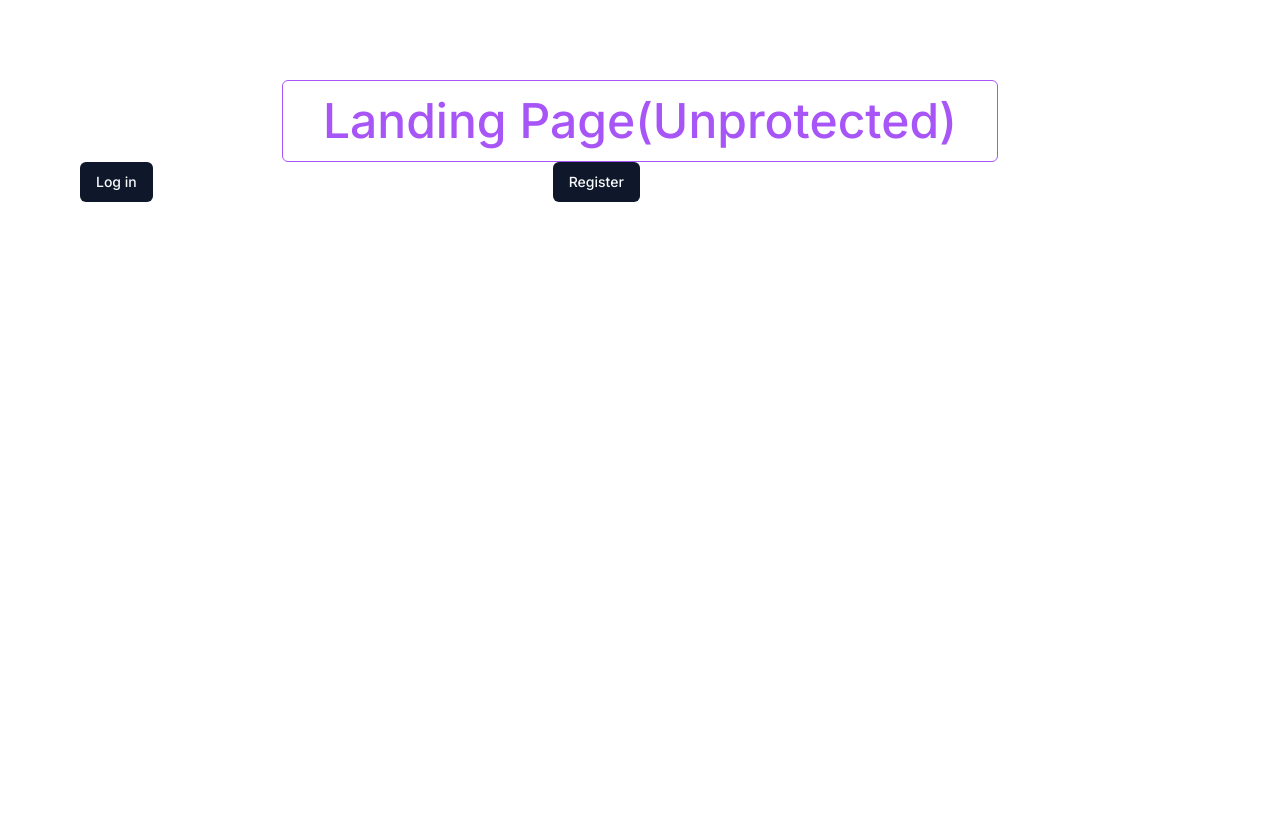
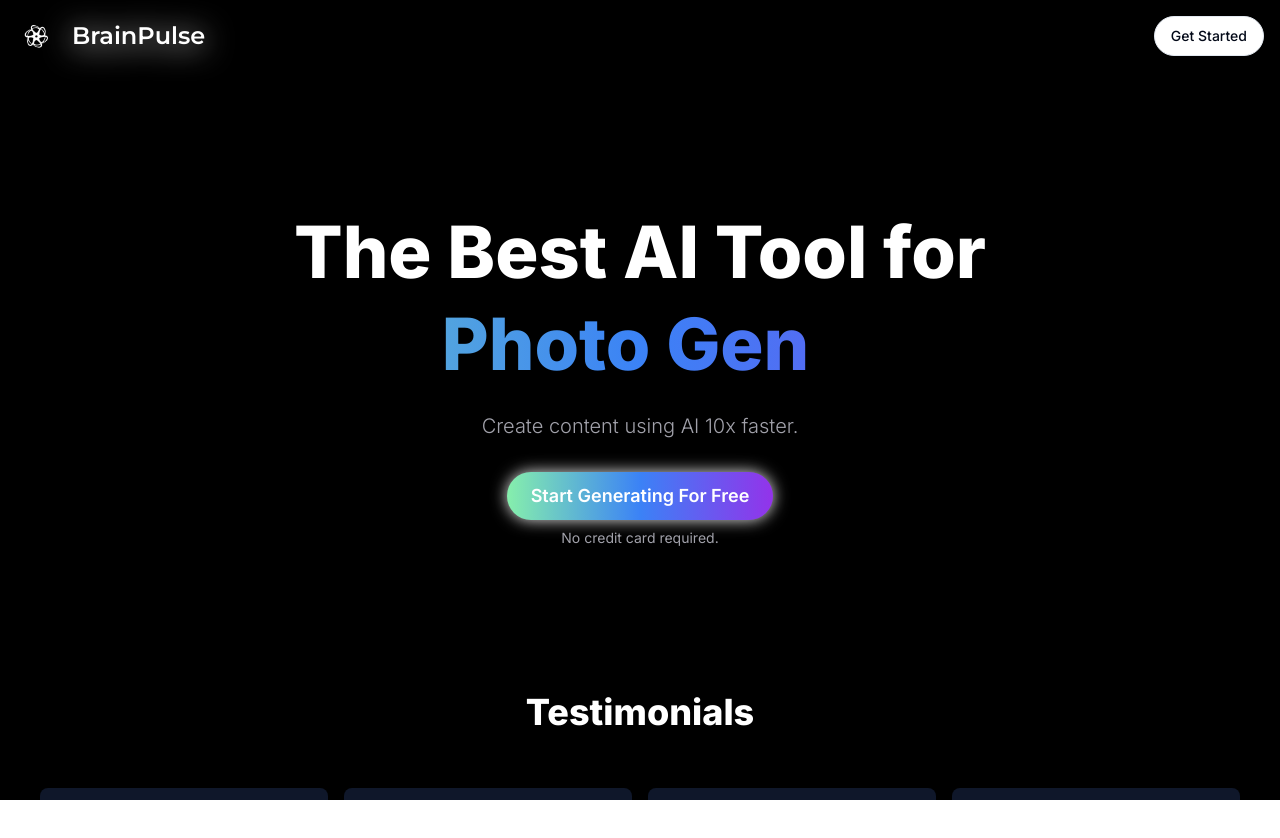
Before and after one commit to marovichn/SaaS-Project, a Next.js app: page / in a window 1280 px wide. Shown: the top 838 px of the page. After the commit the page ends 800 px from the top, so only its background shows below. Built offline with nearby package versions, Linux system fonts and the light colour scheme; no server answers.

Commit message:
Landing page

```diff
--- /dev/null
+++ b/app/(landing)/layout.tsx
@@ -0,0 +1,15 @@
+import React, { FC } from "react";
+
+interface layoutProps {
+  children: React.ReactNode;
+}
+
+const layout: FC<layoutProps> = ({ children }) => {
+  return <main className='h-full bg-black overflow-auto'>
+    <div className="mx-auto max-w-screen-xl h-full w-full">
+        {children}
+    </div>
+  </main>;
+};
+
+export default layout;
--- a/app/(landing)/page.tsx
+++ b/app/(landing)/page.tsx
@@ -1,23 +1,13 @@
-import { Button } from "@/components/ui/button";
-import Link from "next/link";
+import {LandingContent} from "@/components/LandingContent";
+import {LandingHero} from "@/components/LandingHero";
+import {LandingNavbar} from "@/components/LandingNavbar";
 
 export default function Home() {
   return (
-    <>
-      <p className='text-6xl text-purple-500 flex items-center  justify-center mt-20'>
-        <Button
-          className='p-10 text-5xl text-purple-500 border-purple-500 hover:border-slate-200'
-          variant='outline'
-        >
-          Landing Page(Unprotected)
-        </Button>
-      </p>
-      <Link href='/sign-in' className="ml-20">
-        <Button>Log in</Button>
-      </Link >
-      <Link className="ml-[400px]" href='/sign-up'>
-        <Button>Register</Button>
-      </Link>
-    </>
+    <div className='h-full '>
+      <LandingNavbar />
+      <LandingHero />
+      <LandingContent />
+    </div>
   );
 }
--- a/app/globals.css
+++ b/app/globals.css
@@ -119,3 +119,10 @@ html,body, :root{
         scaleX(6);
     }
 }
+
+.name {
+  filter: drop-shadow(0px 3px 15px rgba(255, 255, 255, 0.9))
+}
+.name2 {
+  filter: drop-shadow(0px 0px 8px rgba(255, 255, 255, 0.9))
+}
--- /dev/null
+++ b/components/LandingContent.tsx
@@ -0,0 +1,76 @@
+"use client";
+
+import { Card, CardContent, CardHeader, CardTitle } from "@/components/ui/card";
+import { cn } from "@/lib/utils";
+
+const testimonials = [
+  {
+    name: "Joel",
+    avatar: "J",
+    premium:false,
+    title: "Software Engineer",
+    description: "This is the best application I've ever used!",
+  },
+  {
+    name: "Antonio",
+    premium:true,
+    avatar: "A",
+    title: "Designer",
+    description: "I use this daily for generating new photos!",
+  },
+  {
+    name: "Mark",
+    avatar: "M",
+    premium:false,
+    title: "CEO",
+    description:
+      "This app has changed my life, cannot imagine working without it!",
+  },
+  {
+    name: "Mary",
+    premium:true,
+    avatar: "M",
+    title: "CFO",
+    description:
+      "The best in class, definitely worth the premium subscription!",
+  },
+];
+
+export const LandingContent = () => {
+  return (
+    <div className='px-10 pb-20'>
+      <h2 className='text-center text-4xl text-white font-extrabold mb-14'>
+        Testimonials
+      </h2>
+      <div className='grid grid-cols-1 sm:grid-cols-2 md:grid-cols-3 lg:grid-cols-4 gap-4'>
+        {testimonials.map((item) => (
+          <Card
+            key={item.description}
+            className='bg-slate-900 border-none text-white'
+          >
+            <CardHeader>
+              <CardTitle className='flex items-center gap-x-2'>
+                <div>
+                  <p
+                    className={cn(
+                      "font-bold text-lg",
+                      item.premium
+                        ? "text-transparent bg-clip-text bg-gradient-to-r from-green-300 via-blue-500 to-purple-600"
+                        : ""
+                    )}
+                  >
+                    {item.name}
+                  </p>
+                  <p className='text-zinc-400 text-sm'>{item.title}</p>
+                </div>
+              </CardTitle>
+              <CardContent className='pt-4 px-0'>
+                {item.description}
+              </CardContent>
+            </CardHeader>
+          </Card>
+        ))}
+      </div>
+    </div>
+  );
+};
--- /dev/null
+++ b/components/LandingHero.tsx
@@ -0,0 +1,50 @@
+"use client";
+
+import TypewriterComponent from "typewriter-effect";
+import Link from "next/link";
+import { useAuth } from "@clerk/nextjs";
+
+import { Button } from "@/components/ui/button";
+
+export const LandingHero = () => {
+  const { isSignedIn } = useAuth();
+
+  return (
+    <div className='text-white font-bold py-36 text-center space-y-8'>
+      <div className='text-4xl sm:text-5xl md:text-6xl lg:text-7xl space-y-5 font-extrabold'>
+        <h1>The Best AI Tool for</h1>
+        <div className='text-transparent bg-clip-text bg-gradient-to-r from-green-300 via-blue-500 to-purple-600 '>
+          <TypewriterComponent
+            options={{
+              strings: [
+                "Chatbot.",
+                "Photo Generation.",
+                "Blog Writing.",
+                "Mail Writing.",
+                "Music Generation."
+              ],
+              autoStart: true,
+              loop: true,
+            }}
+          />
+        </div>
+      </div>
+      <div className='text-sm md:text-xl font-light text-zinc-400'>
+        Create content using AI 10x faster.
+      </div>
+      <div>
+        <Link href={isSignedIn ? "/dashboard" : "/sign-up"}>
+          <Button
+            variant='premium'
+            className='md:text-lg p-4 md:p-6 rounded-full font-semibold name2'
+          >
+            Start Generating For Free
+          </Button>
+        </Link>
+        <div className='text-zinc-400 text-xs md:text-sm font-normal mt-2'>
+          No credit card required.
+        </div>
+      </div>
+    </div>
+  );
+};
--- /dev/null
+++ b/components/LandingNavbar.tsx
@@ -0,0 +1,41 @@
+"use client";
+
+import { Montserrat } from "next/font/google";
+import Image from "next/image";
+import Link from "next/link";
+import { useAuth } from "@clerk/nextjs";
+
+import { cn } from "@/lib/utils";
+import { Button } from "@/components/ui/button";
+import { ArrowRight } from "lucide-react";
+
+const font = Montserrat({ weight: "600", subsets: ["latin"] });
+
+export const LandingNavbar = () => {
+  const { isSignedIn } = useAuth();
+
+  return (
+    <nav className='p-4 bg-transparent flex items-center justify-between'>
+      <Link href='/' className='flex items-center'>
+        <div className='relative h-10 w-10 mr-4 pt-[3px]'>
+          <Image src='/assets/logo.jpg' width={200} height={160} alt='logo' />
+        </div>
+        <h1
+          className={cn(
+            "text-2xl font-extrabold text-white name",
+            font.className
+          )}
+        >
+          BrainPulse
+        </h1>
+      </Link>
+      <div className='flex items-center gap-x-2'>
+        <Link href={isSignedIn ? "/dashboard" : "/sign-up"}>
+          <Button variant='outline' className='rounded-full px-4'>
+            {isSignedIn ? <span className="flex items-center justify-center gap-3">Your Dashboard<ArrowRight className="h-5 w-5"/></span>: "Get Started"}
+          </Button>
+        </Link>
+      </div>
+    </nav>
+  );
+};
--- a/components/ui/button.tsx
+++ b/components/ui/button.tsx
@@ -22,7 +22,7 @@ const buttonVariants = cva(
         golden: "bg-gradient-to-r from-yellow-100 via-yellow-300 to-yellow-500",
         blueSteel: "bg-gradient-to-r from-gray-400 via-gray-600 to-blue-800",
         gunmetal:
-          "bg-gradient-to-r from-gray-200 via-emerald-300 to-emerald-500",
+          "bg-gradient-to-r from-gray-400 via-gray-600 to-gray-900",
         iconBased:
           "bg-gradient-to-r from-sky-300 via-pink-500 to-emerald-500",
       },
--- a/package.json
+++ b/package.json
@@ -6,7 +6,8 @@
     "dev": "next dev",
     "build": "next build",
     "start": "next start",
-    "lint": "next lint"
+    "lint": "next lint",
+    "postinstall": "prisma generate"
   },
   "dependencies": {
     "@clerk/nextjs": "^4.23.1",
@@ -45,6 +46,7 @@
     "tailwindcss": "3.3.3",
     "tailwindcss-animate": "^1.0.6",
     "typescript": "5.1.6",
+    "typewriter-effect": "^2.20.1",
     "zod": "^3.21.4",
     "zustand": "^4.3.9"
   },
```
Also changed, not shown: 1 other file (tests, documents, lock files or other folders).
